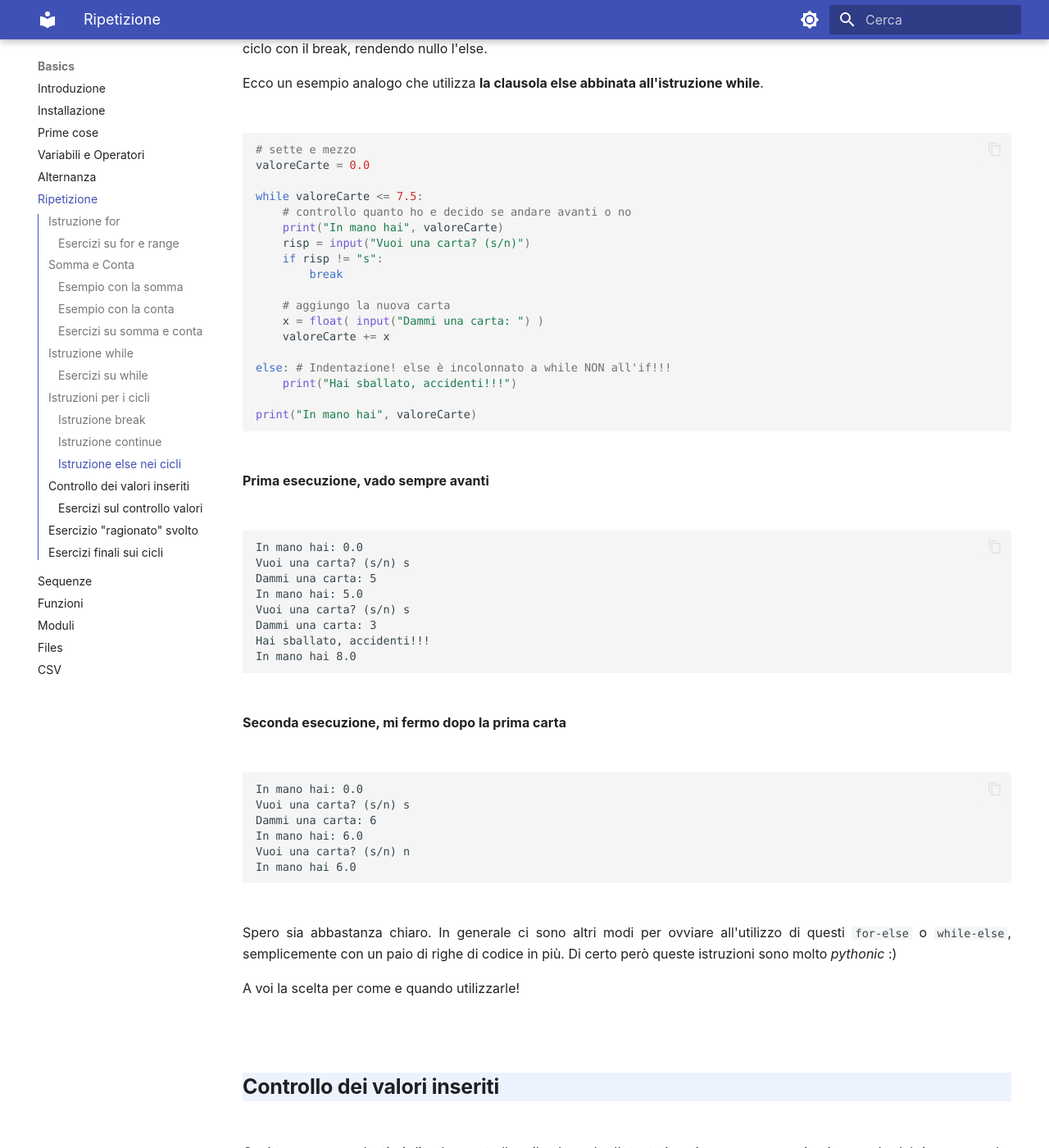
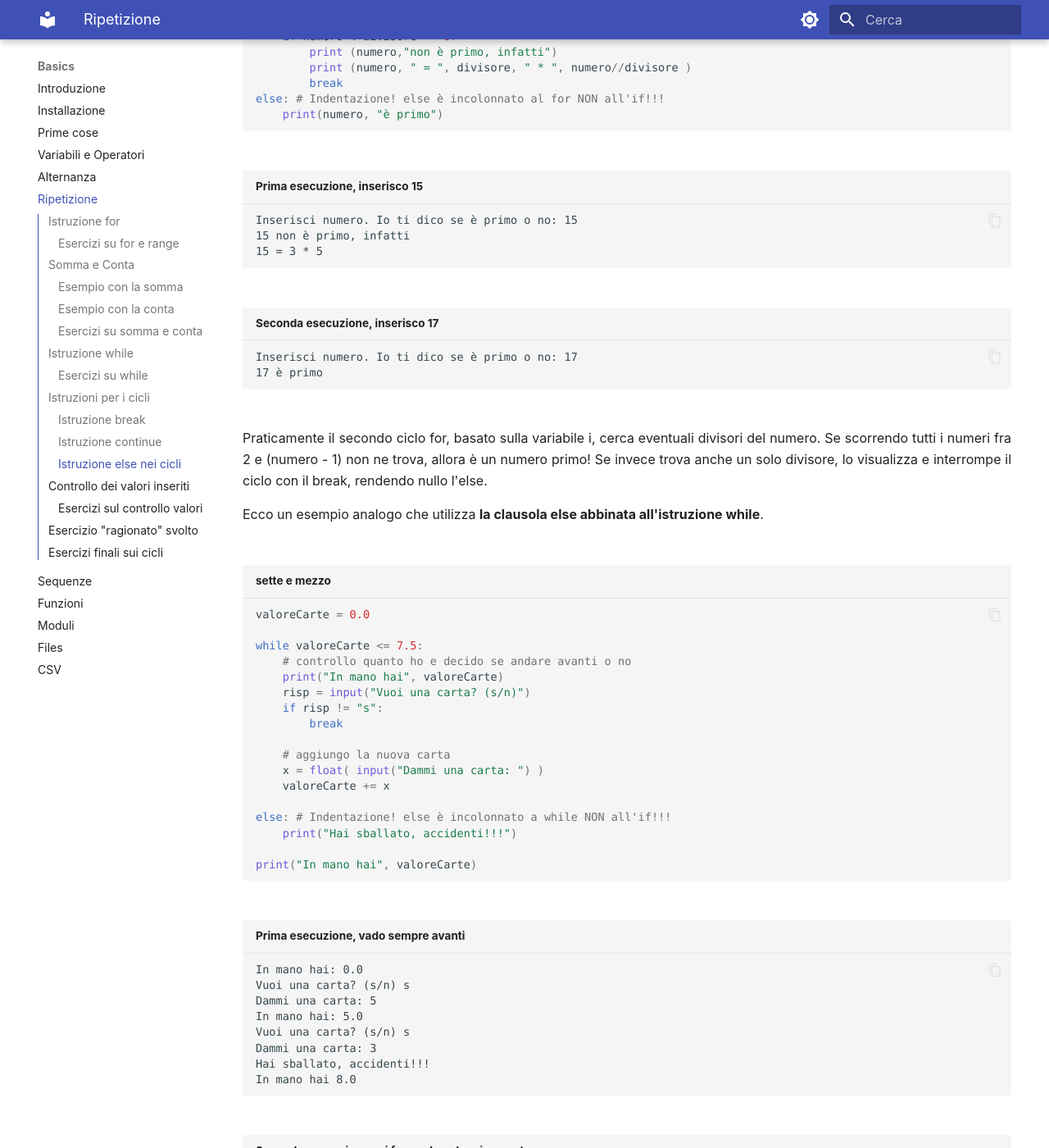
Before and after one commit to adjamhub/pyhandouts, an MkDocs documentation site: the page built from docs/basics/103_iter.md, in a window 1280 px wide and 1400 px high, scrolled down 16200 px. Shown: the whole window at 82% size. Built offline with MkDocs 1.6.1 and Material for MkDocs 9.7.7, drawn with Linux system fonts in a browser that asks for light colours; some of the changed text lies outside the part shown.

Commit message:
var - alt - iter ++

````diff
--- a/docs/basics/103_iter.md
+++ b/docs/basics/103_iter.md
@@ -21,7 +21,7 @@ L'istruzione for permette di scorrere in maniera semplice gli elementi
 di una sequenza ed effettuare una qualsivoglia operazione che si ripete
 con oggetto l'ennesimo elemento di essa. La struttura di base è:
 
-```
+``` title="Definizione ciclo for"
 for variabile in sequenza:
     # blocco da ripetere, indentato di 4 caratteri
     # . . .
@@ -33,16 +33,17 @@ In questi primi esempi proveremo a lavorare solo con sequenze numeriche,
 autogenerate con il comando `range`. Vediamo un semplice esempio:
 
 
-``` python
+``` py
 for w in range(4):
     print(w)
 ```
 
-    0
-    1
-    2
-    3
-
+``` title="Esecuzione"
+0
+1
+2
+3
+```
 
 Penso si capisca in maniera abbastanza intuitiva come funziona `range`:
 parte da ZERO e va avanti di UNO fino al numero immediatamente prima a
@@ -63,13 +64,15 @@ for n in range(6):
 print("Finito!")
 ```
 
-    0 è pari
-    1 è dispari
-    2 è pari
-    3 è dispari
-    4 è pari
-    5 è dispari
-    Finito!
+``` title="Esecuzione"
+0 è pari
+1 è dispari
+2 è pari
+3 è dispari
+4 è pari
+5 è dispari
+Finito!
+```
 
 Notate l'indentazione dell'esempio in cui tutto il blocco `if` è
 ripetuto nel `for` e le due `print` fanno parte ognuna di una delle
@@ -103,9 +106,11 @@ che avanza di 2, un conto alla rovescia...
 Per tutte le casistiche possibili occorre studiare i parametri della
 funzione range().
 
+
 !!! tip "Suggerimento"
 
     La funzione `range()` è una funzione predefinita del linguaggio che crea "al volo" una sequenza numerica intera.
+
 
 Essa è definita come:
 
@@ -132,12 +137,13 @@ for i in range(5):
     print(i)
 ```
 
-
-    0
-    1
-    2
-    3
-    4
+``` title="Esecuzione"
+0
+1
+2
+3
+4
+```
 
 
 ``` py title="Esempio 2"
@@ -147,11 +153,12 @@ for i in range(1, 5):
     print(i)
 ```
 
-
-    1
-    2
-    3
-    4
+``` title="Esecuzione"
+1
+2
+3
+4
+```
 
 
 ``` py title="Esempio 3"
@@ -160,10 +167,11 @@ for i in range(1, 7, 2):
     print(i)
 ```
 
-
-    1
-    3
-    5
+``` title="Esecuzione"
+1
+3
+5
+```
 
 
 ``` py title="Esempio 4"
@@ -173,11 +181,13 @@ for i in range(9, 0, -2):
     print(i)
 ```
 
-    9
-    7
-    5
-    3
-    1
+``` title="Esecuzione"
+9
+7
+5
+3
+1
+```
 
 
 Altro esempio, con un po' di codice:
@@ -189,10 +199,11 @@ for n in range(1,4):
     print(q, "è il quadrato di", n)
 ```
 
-
-    1 è il quadrato di 1
-    4 è il quadrato di 2
-    9 è il quadrato di 3
+``` title="Esecuzione"
+1 è il quadrato di 1
+4 è il quadrato di 2
+9 è il quadrato di 3
+```
 
 
 Insomma, secondo me più o meno ci siamo. Dopo una trentina di esercizi,
@@ -380,7 +391,7 @@ nuovo valore calcolato di nuovo alla variabile somma.
 Mettendo insieme i 3 pezzi, che spero abbiate compreso, otteniamo:
 
 
-``` python
+``` py title="Somma numeri fra 5 e 12"
 somma = 0
 
 for s in range(5, 13):
@@ -429,7 +440,7 @@ conta += 1
 Mettiamo insieme ancora una volta i tre pezzi del ragionamento e otteniamo:
 
 
-``` python
+``` py title="Conta dei numeri dispari fra 15 e 30"
 conta = 0
 
 for c in range(15, 30, 2):
@@ -546,7 +557,7 @@ L'istruzione while si abbina ad una condizione e ripete il suo blocco di
 codice finché questa condizione rimane vera. Vediamo la struttura.
 
 
-```
+``` py title="Definizione ciclo while"
 while condizione:
     # blocco di codice da ripetere se la condizione è vera
     # . . .
@@ -564,9 +575,12 @@ while a < 5:
     a = a + 2
 ```
 
-    0
-    2
-    4
+``` title="Esecuzione"
+0
+2
+4
+```
+
 
 Le istruzioni for e while permettono di implementare qualsiasi tipo di
 iterazione in maniera semplice e lineare. Prendiamo prima un po'
@@ -745,15 +759,16 @@ while True:
 print("\nok, adesso andiamo avanti")
 ```
 
-    Ho pensato un numero fra 1 e 10. Prova a indovinarlo
-    Che numero è? 6
-    No, mi spiace! Riprova...
-    Che numero è? 7
-    No, mi spiace! Riprova...
-    Che numero è? 8
-    Incredibile! Hai indovinato!!!
-    ok, adesso andiamo avanti
-
+``` title="Esecuzione"
+Ho pensato un numero fra 1 e 10. Prova a indovinarlo
+Che numero è? 6
+No, mi spiace! Riprova...
+Che numero è? 7
+No, mi spiace! Riprova...
+Che numero è? 8
+Incredibile! Hai indovinato!!!
+ok, adesso andiamo avanti
+```
 
 Mi sembra sia semplice da capire e facile da usare. Andiamo avanti.
 
@@ -774,11 +789,14 @@ for n in range(1, 8):
     print ("Numero: ", n)
 ```
 
-    Numero: 1
-    Numero: 2
-    Numero: 4
-    Numero: 5
-    Numero: 7
+``` title="Esecuzione"
+Numero: 1
+Numero: 2
+Numero: 4
+Numero: 5
+Numero: 7
+```
+
 
 Anche qui, facile da capire e da utilizzare. Magari è una istruzione che
 capiterà di usare poche volte, ma di sicuro non sarà un grande problema
@@ -801,8 +819,7 @@ specifici:
 Vediamo un **esempio con il ciclo for**:
 
 
-``` python
-# Calcolo numeri primi
+``` py title="Verifica se un numero è primo o no"
 numero = int( input("Inserisci numero. Io ti dico se è primo o no: ") )
 
 for divisore in range(2, numero):
@@ -814,16 +831,17 @@ else: # Indentazione! else è incolonnato al for NON all'if!!!
     print(numero, "è primo")
 ```
 
-**Prima esecuzione, inserisco 15**
+``` title="Prima esecuzione, inserisco 15"
+Inserisci numero. Io ti dico se è primo o no: 15
+15 non è primo, infatti
+15 = 3 * 5
+```
 
-    Inserisci numero. Io ti dico se è primo o no: 15
-    15 non è primo, infatti
-    15 = 3 * 5
+``` title="Seconda esecuzione, inserisco 17"
+Inserisci numero. Io ti dico se è primo o no: 17
+17 è primo
+```
 
-**Seconda esecuzione, inserisco 17**
-
-    Inserisci numero. Io ti dico se è primo o no: 17
-    17 è primo
 
 Praticamente il secondo ciclo for, basato sulla variabile i, cerca eventuali divisori del numero.
 Se scorrendo tutti i numeri fra 2 e (numero - 1) non ne trova, allora è un numero primo! Se invece trova
@@ -832,8 +850,7 @@ anche un solo divisore, lo visualizza e interrompe il ciclo con il break, renden
 Ecco un esempio analogo che utilizza **la clausola else abbinata all'istruzione while**.
 
 
-``` python
-# sette e mezzo
+``` py title="sette e mezzo"
 valoreCarte = 0.0
 
 while valoreCarte <= 7.5:
@@ -853,28 +870,25 @@ else: # Indentazione! else è incolonnato a while NON all'if!!!
 print("In mano hai", valoreCarte)
 ```
 
+``` title="Prima esecuzione, vado sempre avanti"
+In mano hai: 0.0
+Vuoi una carta? (s/n) s
+Dammi una carta: 5
+In mano hai: 5.0
+Vuoi una carta? (s/n) s
+Dammi una carta: 3
+Hai sballato, accidenti!!!
+In mano hai 8.0
+```
 
-**Prima esecuzione, vado sempre avanti**
-
-    In mano hai: 0.0
-    Vuoi una carta? (s/n) s
-    Dammi una carta: 5
-    In mano hai: 5.0
-    Vuoi una carta? (s/n) s
-    Dammi una carta: 3
-    Hai sballato, accidenti!!!
-    In mano hai 8.0
-
-
-**Seconda esecuzione, mi fermo dopo la prima carta**
-
-    In mano hai: 0.0
-    Vuoi una carta? (s/n) s
-    Dammi una carta: 6
-    In mano hai: 6.0
-    Vuoi una carta? (s/n) n
-    In mano hai 6.0
-
+``` title="Seconda esecuzione, mi fermo dopo la prima carta"
+In mano hai: 0.0
+Vuoi una carta? (s/n) s
+Dammi una carta: 6
+In mano hai: 6.0
+Vuoi una carta? (s/n) n
+In mano hai 6.0
+```
 
 Spero sia abbastanza chiaro. In generale ci sono altri modi per ovviare
 all'utilizzo di questi `for-else` o `while-else`, semplicemente con un
````
Also changed, not shown: docs/basics/101_var.md (+10 -3 lines), docs/basics/102_alt.md (+32 -23 lines).
